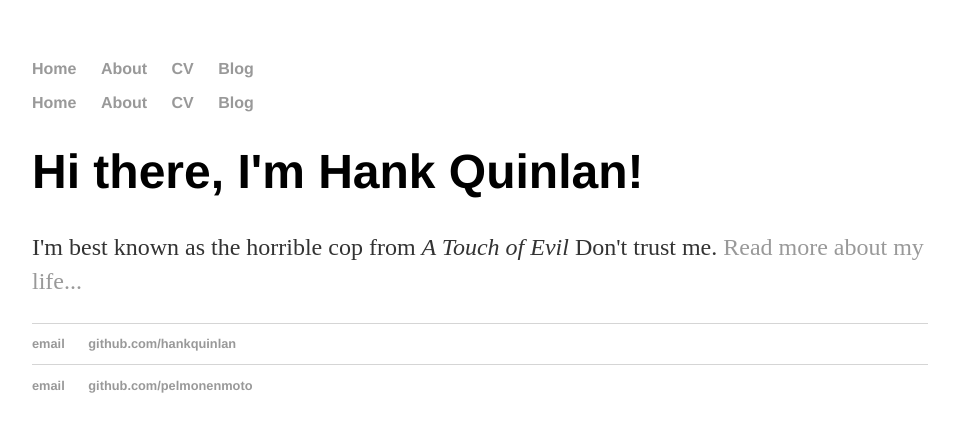
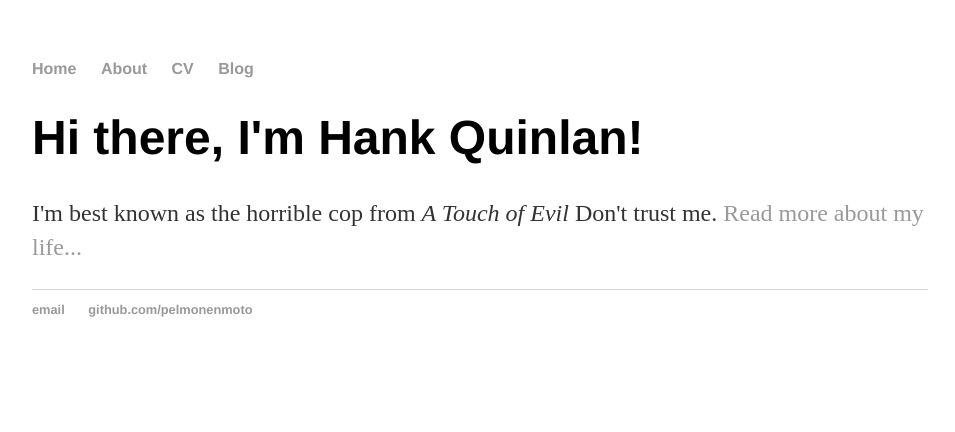
Before and after one commit to PepGonella/pelmonenmoto.github.io, a Jekyll site: the page built from index.html, in a window 1280 px wide. Shown: the top 432 px of the page, without its empty margins (160-1115 px from the left). Built offline with Jekyll 4.4.1, drawn with Linux system fonts in a browser that asks for light colours.

Commit message:
remove extra code that duplicate the header and the footer

```diff
--- a/index.html
+++ b/index.html
@@ -4,31 +4,12 @@ title: Hank Quinlan, Horrible Cop
 ---
 <!DOCTYPE html>
 <html>
-	<head>
-		<title>Hank Quinlan, Horrible Cop</title>
-		<!-- link to main stylesheet -->
-		<link rel="stylesheet" type="text/css" href="/css/main.css">
-	</head>
 	<body>
-		<nav>
-    		<ul>
-        		<li><a href="/">Home</a></li>
-	        	<li><a href="/about">About</a></li>
-        		<li><a href="/cv">CV</a></li>
-        		<li><a href="/blog">Blog</a></li>
-    		</ul>
-		</nav>
 		<div class="container">
     		<div class="blurb">
         		<h1>Hi there, I'm Hank Quinlan!</h1>
 				<p>I'm best known as the horrible cop from <em>A Touch of Evil</em> Don't trust me. <a href="/about">Read more about my life...</a></p>
     		</div><!-- /.blurb -->
 		</div><!-- /.container -->
-		<footer>
-    		<ul>
-        		<li><a href="mailto:hankquinlanhub@gmail.com">email</a></li>
-        		<li><a href="https://github.com/hankquinlan">github.com/hankquinlan</a></li>
-			</ul>
-		</footer>
 	</body>
 </html>
```
